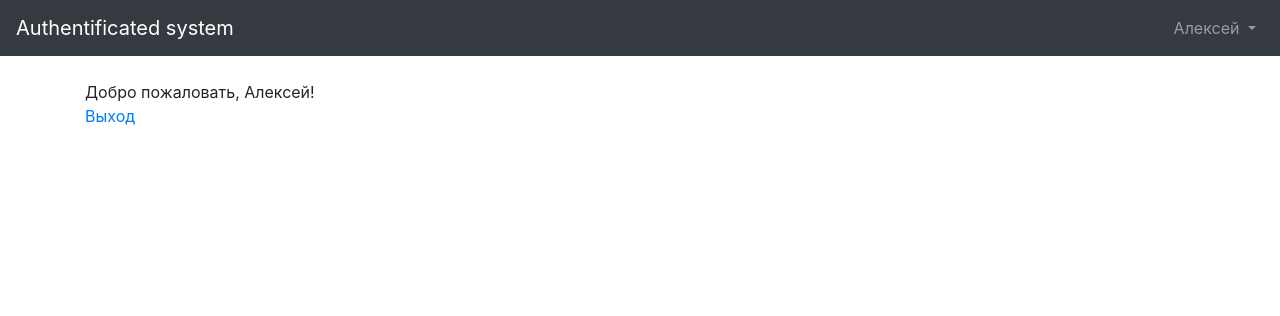
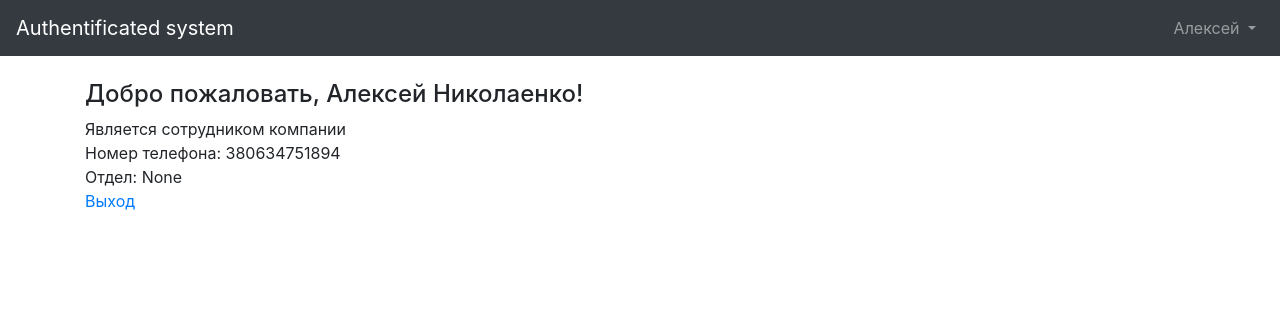
Before and after one commit to DimaxizISD-21/django-auth-system-project, a Django app: page / in a window 1280 px wide. Shown: the top 316 px of the page. Run offline with Django 3.2, Linux system fonts and the light colour scheme; a user stored in the database is signed in; some libraries are stand-ins or nearby versions.

Commit message:
Update project

```diff
--- a/auth_2/users/models.py
+++ b/auth_2/users/models.py
@@ -21,6 +21,7 @@ class CustomUserManager(BaseUserManager):
             phone_number=phone_number,
             first_name=first_name,
             last_name=last_name,
+            password=password,
         )
 
         user.set_password(password)
--- a/auth_2/users/templates/home.html
+++ b/auth_2/users/templates/home.html
@@ -4,10 +4,19 @@
 
 {% block content %}
     {% if user.is_authenticated %}
-        Добро пожаловать, {{ user.first_name }}!
+        <h4>Добро пожаловать, {{ user.first_name }} {{ user.last_name }}!</h4>
+        {% if user.is_staff %}
+            Является сотрудником компании
+            <br>
+            Номер телефона: {{ user.phone_number }}
+            <br>
+            Отдел: {{ user.department }}
+        {% else %}
+            <p>Не является сотрудником</p>
+        {% endif %}
         <p><a href="{% url 'logout' %}">Выход</a></p>
     {% else %}
-        <h3>Вы не войшли в систему!</h3>
+        <h4>Вы не войшли в систему!</h4>
         <a href="{% url 'login' %}">Войти</a>
             |
         <a href="{% url 'signup' %}">Зарегистрироваться</a>
```
Also changed, not shown: auth_2/requirements.txt (added, +7 -0 lines), auth_2/db.sqlite3.
